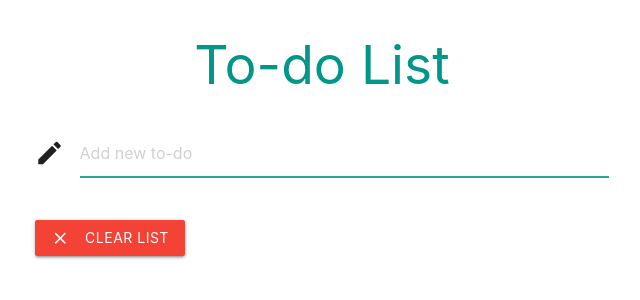
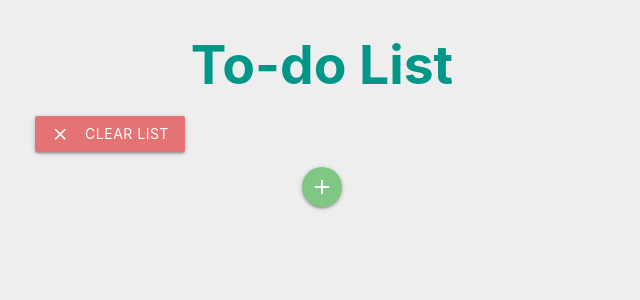
Before and after one commit to oyebodefreeman/todo-list-react, a React app: page / in a window 1280 px wide. Shown: the top 300 px of the page, without its empty margins (318-958 px from the left). Built offline with nearby package versions, Linux system fonts and the light colour scheme.

Commit message:
update UI

```diff
--- a/src/components/App.js
+++ b/src/components/App.js
@@ -23,11 +23,12 @@ class App extends Component {
   }
 
   handleCheckChange(e) {
-    let span = e.target.parentNode.parentNode.childNodes[1];
+    let span = e.target.parentNode.childNodes[1];
     const todoList = this.getTodoList()
 
     if (e.target.checked) {
       span.style.textDecoration = "line-through";
+      span.style.color = "#ccc";
       todoList.map((item, index) => {
         if (span.innerHTML === item.text)
           item.completed = true
@@ -37,6 +38,7 @@ class App extends Component {
 
     } else {
       span.style.textDecoration = "none";
+      span.style.color = "#3c3a3acc";
       todoList.map((item, index) => {
         if (span.innerHTML === item.text)
           item.completed = false
@@ -60,6 +62,10 @@ class App extends Component {
     const todoList = this.getTodoList()
     todoList.push(newItem)
     localStorage.setItem("to-do", JSON.stringify(todoList))
+  }
+
+  removeTodoItem() {
+    const todoList = this.getTodoList()
   }
 
   handleInputSubmit(e) {
@@ -114,8 +120,8 @@ class App extends Component {
 const TodoList = (props) => (
   <div className="container">
     <h2 className="teal-text center">To-do List</h2>
-    <div className="row">
-      <div className="col s12 m8 offset-m2">
+    {/** <div className="row">
+      <div className="col s12 m5 offset-m3">
           <form onSubmit={props.handleInputSubmit}>
             <div className="input-field">
               <i className="material-icons prefix">create</i>
@@ -129,10 +135,10 @@ const TodoList = (props) => (
             </div>
           </form>
       </div>
-    </div>
+    </div> **/}
     <div className="row">
       <div className="col s12 m8 offset-m2">
-        <button className="btn waves-effect red" onClick={props.clearTodoList}>
+        <button className="btn waves-effect red lighten-2" onClick={props.clearTodoList}>
           <i className="material-icons left">clear</i>
           Clear List
         </button>
@@ -140,24 +146,29 @@ const TodoList = (props) => (
           {props.items.map((item) => {
             return (
               <li key={item.id}>
-                <div className="row">
-                  <label className="col s2">
+                  <div className="card">
+                    <label>
                       <input
                         type="checkbox"
                         defaultChecked={item.completed ? true : false}
                         className="filled-in"
                         onChange={props.handleCheckChange}
                       />
-                    <span></span>
-                  </label>
-                  <span style={item.completed ? {textDecoration: "line-through"} : null} className="col s10">
+                      <span style={item.completed ? {textDecoration: "line-through", color:"#ccc"} : null}>
                         {item.text}
                       </span>
+                    </label>
+                      <span className={item.completed ? 'material-icons right' : 'hide'}>clear</span>
                   </div>
               </li>
             );
           })}
         </ul>
+        <div className="center">
+          <button className="btn-floating waves-effect green lighten-2">
+            <i className="material-icons">add</i>
+          </button>
+        </div>
       </div>
     </div>
   </div>
--- a/src/components/app.css
+++ b/src/components/app.css
@@ -1,3 +1,13 @@
+h1, h2 {
+  font-weight: bold;
+}
+
 #todo-list li span {
-  font-size: 1.5rem;
+  font-size: 1.1rem;
+  color: #3c3a3acc;
+  padding-left: 30px;
 }
+
+.card {
+  padding: 20px 25px !important;
+}
--- a/src/index.html
+++ b/src/index.html
@@ -8,7 +8,7 @@
   <link href="https://fonts.googleapis.com/icon?family=Material+Icons" rel="stylesheet">
    <link rel="stylesheet" href="https://cdnjs.cloudflare.com/ajax/libs/materialize/1.0.0/css/materialize.min.css">
 </head>
-<body>
+<body class="grey lighten-3">
   <div id="root"></div>
   <script src="https://cdnjs.cloudflare.com/ajax/libs/materialize/1.0.0/js/materialize.min.js"></script>
 </body>
```
Lines whose indentation alone changed are shown as unchanged.
